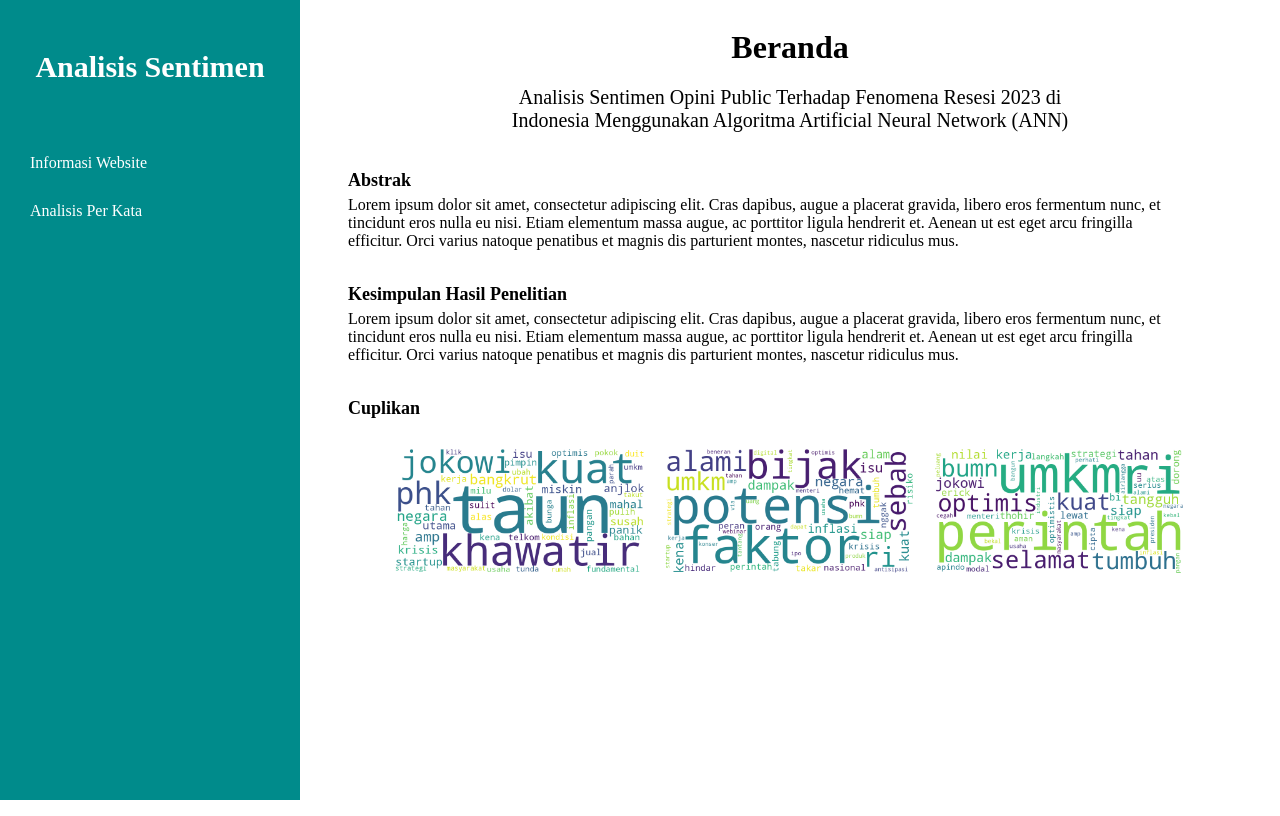
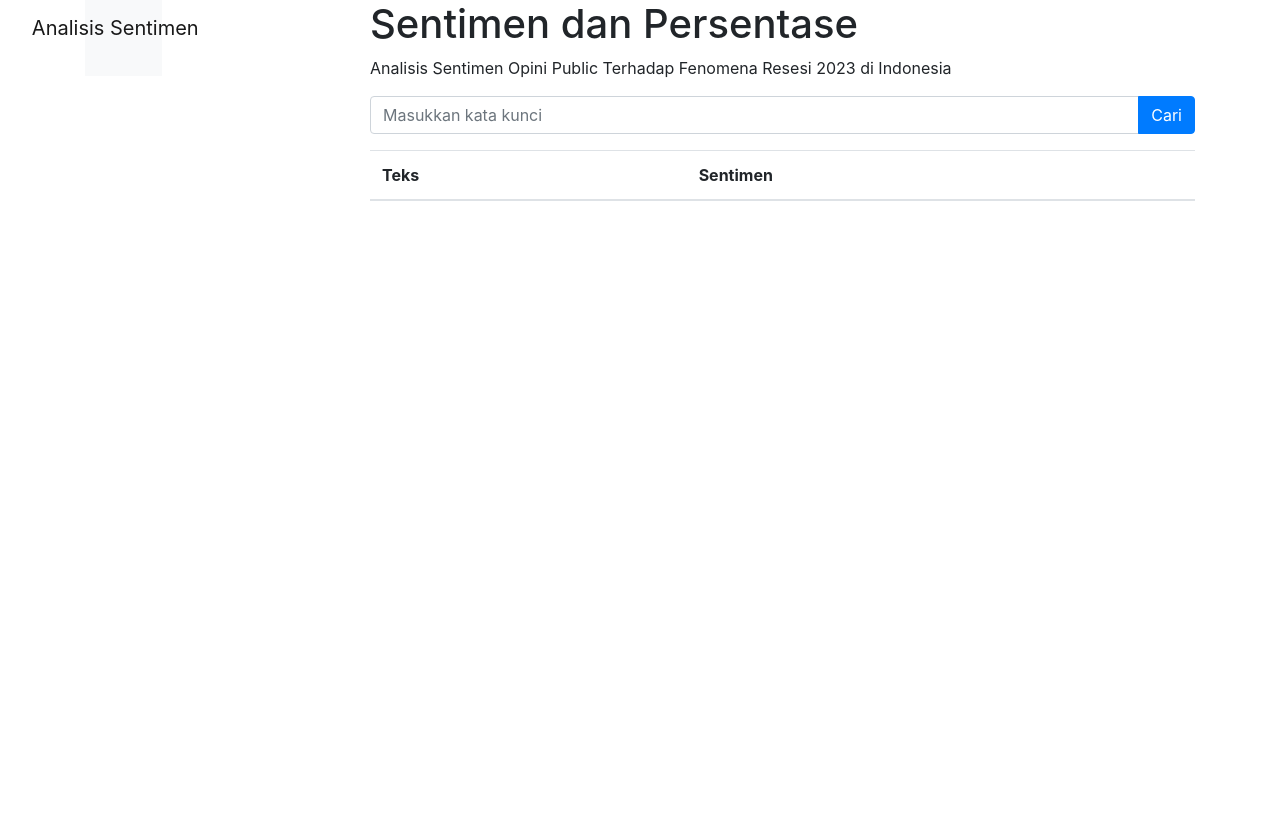
Before and after one commit to KertiaaWethands/Analisis_Sentimen, a Flask app: page / in a window 1280 px wide. After the commit the page ends 201 px from the top, so only its background shows below. Run offline with Flask 3, Linux system fonts and the light colour scheme; lists and menus that the app fills with data are empty; some libraries are stand-ins or nearby versions.

Commit message:
update 2
update 2

```diff
--- a/app.py
+++ b/app.py
@@ -6,13 +6,9 @@ app = Flask(__name__)
 # Baca dataset
 df = pd.read_csv('dataset.csv')  # Ganti 'dataset.csv' dengan nama file dataset Anda
 
-# Route untuk halaman beranda
-@app.route('/')
-def beranda():
-    return render_template('beranda.html')
 
 # Route untuk halaman sentimen
-@app.route('/sentimen')
+@app.route('/')
 def sentimen():
     # Menghitung jumlah data dengan label positif, negatif, dan netral
     positif_count = len(df[df['Label'] == 'Positif'])
--- a/static/css/nav.css
+++ b/static/css/nav.css
@@ -1,46 +1,18 @@
 .navbar {
-    position: fixed;
-    top: 0;
-    left: 0;
-    height: 100vh;
-    width: 300px;
-    background-color: #f1f1f1;
-    padding: 20px;
-    box-sizing: border-box;
-    background-color:darkcyan;
-}
+    padding: 0;
+  }
 
-h2 a{
-    font-size: 30px;
-    text-align: center;
-    margin-bottom: 50px;
-}
+  .navbar-brand {
+    font-size: 24px;
+    margin-bottom: 20px;
+  }
 
-.navbar ul {
-    list-style-type: none;
-    padding: 0;
-    margin: 0;
-}
-
-.navbar li {
-    margin: 10px 0;
-}
-
-.navbar a {
-    display: block;
-    padding: 10px;
-    text-decoration: none;
-    color: white;
-    /* Adjust the text color as needed */
-}
-
-.navbar a:hover {
-    color: red;
-    /* Adjust the background color on hover as needed */
-}
-.content {
+  .navbar-nav {
     display: flex;
     flex-direction: column;
-    margin-left: 300px;
-    height: 100vh;
   }
+
+  .nav-link {
+    padding: 10px 0;
+    font-size: 18px;
+  }
--- a/static/css/sentimen.css
+++ b/static/css/sentimen.css
@@ -1,4 +1,9 @@
-h1{
+body{
+  top: 0;
+  margin: 0;
+  padding: 0;
+}
+/* h1{
     text-align: center;
     margin-bottom: 0;
 }
@@ -10,22 +15,17 @@ h1{
     text-align: center;
     word-wrap: break-word;
 }
-
-h3{
-    margin-left: 40px;
-    margin-bottom: 0;
-    font-size: 18px;
+.table{
+    width: 80%;
+    margin-inline: auto;
+    word-wrap: break-word;
 }
 
-.penjelasan{
-    margin-top: 5px;
-    width: 86%;
-    word-wrap: break-word;
-    margin-left: 40px;
-    font-size: 16px;
-}
-.table{
-    text-align: center;
+tr,td,thead{
+    margin-left: 50px;
+    font-size: 26px;
+    border: 1px solid black;
+    padding: 10px;
 }
 .search{
     width: 90%;
@@ -35,6 +35,11 @@ h3{
     border-radius: 10px;
     margin-bottom: 30px;
 }
-.table td {
-    padding: 15px;
+
+
+  h2{
+    margin-left: 50px;
   }
+  thead{
+    text-align: left;
+  } */
--- a/templates/beranda.html
+++ /dev/null
@@ -1,32 +0,0 @@
-{% extends "main_layout.html" %}
-
-{% block styles %}
-{{ super() }}
-<link rel="stylesheet" href="{{ url_for('static', filename='css/beranda.css') }}">
-{% endblock %}
-
-{% block content %}
-<h1>Beranda</h1>
-<p class="judul">Analisis Sentimen Opini Public Terhadap Fenomena Resesi 2023 di Indonesia Menggunakan Algoritma
-    Artificial Neural Network (ANN)</p>
-<h3>Abstrak</h3>
-<p class="penjelasan">Lorem ipsum dolor sit amet, consectetur adipiscing elit.
-    Cras dapibus, augue a placerat gravida, libero eros fermentum
-    nunc, et tincidunt eros nulla eu nisi. Etiam elementum massa
-    augue, ac porttitor ligula hendrerit et. Aenean ut est eget arcu
-    fringilla efficitur. Orci varius natoque penatibus et magnis dis
-    parturient montes, nascetur ridiculus mus.</p>
-<h3>Kesimpulan Hasil Penelitian</h3>
-<p class="penjelasan">Lorem ipsum dolor sit amet, consectetur adipiscing elit.
-    Cras dapibus, augue a placerat gravida, libero eros fermentum
-    nunc, et tincidunt eros nulla eu nisi. Etiam elementum massa
-    augue, ac porttitor ligula hendrerit et. Aenean ut est eget arcu
-    fringilla efficitur. Orci varius natoque penatibus et magnis dis
-    parturient montes, nascetur ridiculus mus.</p>
-<h3>Cuplikan </h3>
-<div class="img-container">
-    <img src="{{ url_for('static', filename='images/Negatif_wordcloud.png') }}" alt="Negatif">
-    <img src="{{ url_for('static', filename='images/Netral_wordcloud.png') }}" alt="Netral">
-    <img src="{{ url_for('static', filename='images/Positif_wordcloud.png') }}" alt="Positif">
-</div>
-{% endblock %}
--- a/templates/main_layout.html
+++ b/templates/main_layout.html
@@ -5,19 +5,29 @@
 
     {% block styles %}
     <link rel="stylesheet" href="{{ url_for('static', filename='css/nav.css') }}">
+    <!-- Tambahkan Bootstrap CSS jika belum ada -->
+    <link rel="stylesheet" href="https://maxcdn.bootstrapcdn.com/bootstrap/4.5.2/css/bootstrap.min.css">
     {% endblock %}
 </head>
 <body>
-    <div class="navbar">
-        <h2><a href="/">Analisis Sentimen</a></h2>
-        <ul>
-            <li><a href="{{ url_for('beranda')}}">Informasi Website</a></li>
-            <li><a href="{{ url_for('sentimen')}}">Analisis Per Kata</a></li>
-        </ul>
+    <div class="container">
+        <div class="row">
+            <div class="col-md-3">
+                <nav class="navbar navbar-expand-lg navbar-light bg-light flex-column" style="width: 30%;">
+                    <a class="navbar-brand" href="/">Analisis Sentimen</a>
+                </nav>
+            </div>
+            <div class="col-md-9">
+                <div class="content">
+                    {% block content %}{% endblock %}
+                </div>
+            </div>
+        </div>
     </div>
 
-    <div class="content">
-        {% block content %}{% endblock %}
-    </div>
+    <!-- Tambahkan Bootstrap JS jika diperlukan -->
+    <script src="https://code.jquery.com/jquery-3.5.1.slim.min.js"></script>
+    <script src="https://cdn.jsdelivr.net/npm/@popperjs/core@2.5.3/dist/umd/popper.min.js"></script>
+    <script src="https://stackpath.bootstrapcdn.com/bootstrap/4.5.2/js/bootstrap.min.js"></script>
 </body>
 </html>
--- a/templates/sentimen.html
+++ b/templates/sentimen.html
@@ -1,45 +1,55 @@
-{% extends "main_layout.html" %} {% block styles %} {{ super() }}
-<link
-  rel="stylesheet"
-  href="{{ url_for('static', filename='css/sentimen.css') }}"
-/>
-{% comment %}
-<link
-  href="https://cdn.jsdelivr.net/npm/bootstrap@5.3.2/dist/css/bootstrap.min.css"
-  rel="stylesheet"
-  integrity="sha384-T3c6CoIi6uLrA9TneNEoa7RxnatzjcDSCmG1MXxSR1GAsXEV/Dwwykc2MPK8M2HN"
-  crossorigin="anonymous"
-/>
-{% endcomment %} {% endblock %} {% block content %}
+{% extends "main_layout.html" %}
+{% block styles %}
+  {{ super() }}
+  <link rel="stylesheet" href="{{ url_for('static', filename='css/sentimen.css') }}">
+  <!-- Tambahkan Bootstrap CSS jika belum ada -->
+  <link rel="stylesheet" href="https://maxcdn.bootstrapcdn.com/bootstrap/4.5.2/css/bootstrap.min.css">
+{% endblock %}
+
+{% block content %}
   <h1>Sentimen dan Persentase</h1>
   <p class="judul">
     Analisis Sentimen Opini Public Terhadap Fenomena Resesi 2023 di Indonesia
-  Menggunakan Algoritma Artificial Neural Network (ANN)
-</p>
-<h3>Informasi</h3>
-<p class="penjelasan">
-  Lorem ipsum dolor sit amet, consectetur adipiscing elit. Cras dapibus, augue a
-  placerat gravida, libero eros fermentum nunc, et tincidunt eros nulla eu nisi.
-  Etiam elementum massa augue, ac porttitor ligula hendrerit et. Aenean ut est
-  eget arcu fringilla efficitur. Orci varius natoque penatibus et magnis dis
-  parturient montes, nascetur ridiculus mus.
   </p>
 
   <form action="/search" method="GET">
-  <input
-    type="text"
-    name="query"
-    id="searchInput"
-    class="search"
-    placeholder="Masukkan kata kunci"
-    required
-  />
+    <div class="input-group mb-3">
+      <input type="text" name="query" id="searchInput" class="form-control" placeholder="Masukkan kata kunci" required>
+      <div class="input-group-append">
+        <button class="btn btn-primary" type="submit">Cari</button>
+      </div>
+    </div>
   </form>
 
   {% if search_results %}
-<h2>Positif: {{ positif }}</h2>
-<h2>Negatif: {{ negatif }}</h2>
-<table class="table">
+    <div class="row">
+      <div class="col-md-4">
+        <div class="card">
+          <div class="card-body">
+            <h5 class="card-title">Positif</h5>
+            <p class="card-text">Persentase: {{ positif }}</p>
+          </div>
+        </div>
+      </div>
+      <div class="col-md-4">
+        <div class="card">
+          <div class="card-body">
+            <h5 class="card-title">Netral</h5>
+            <p class="card-text">Persentase: {{ netral }}</p>
+          </div>
+        </div>
+      </div>
+      <div class="col-md-4">
+        <div class="card">
+          <div class="card-body">
+            <h5 class="card-title">Negatif</h5>
+            <p class="card-text">Persentase: {{ negatif }}</p>
+          </div>
+        </div>
+      </div>
+    </div>
+
+    <table class="table mt-4">
       <thead>
         <tr>
           <th>Teks</th>
@@ -65,6 +75,7 @@
       </thead>
     </table>
   {% endif %}
+</div>
 
 <script>
   // Mencari kata saat pengguna mengetik
@@ -79,9 +90,7 @@
 
       for (var i = 0; i < rows.length; i++) {
         var row = rows[i];
-        var label = row
-          .querySelector("td:nth-child(1)")
-          .textContent.toLowerCase();
+        var label = row.querySelector("td:nth-child(1)").textContent.toLowerCase();
 
         if (query !== "" && label.indexOf(query.toLowerCase()) === -1) {
           row.style.display = "none";
```
Also changed, not shown: static/css/sentimen2.css (deleted, +0 -38 lines). Lines whose indentation alone changed are shown as unchanged.
